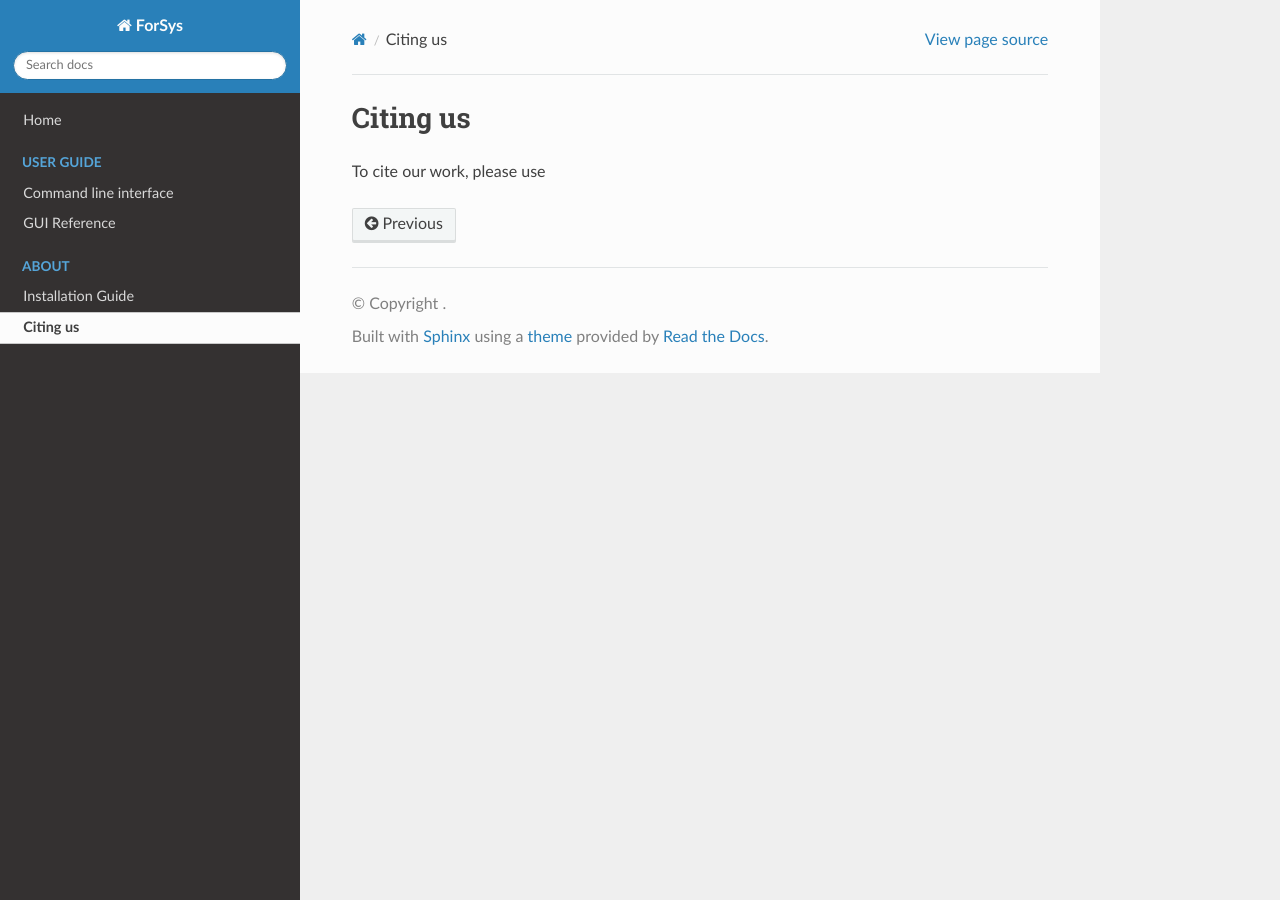
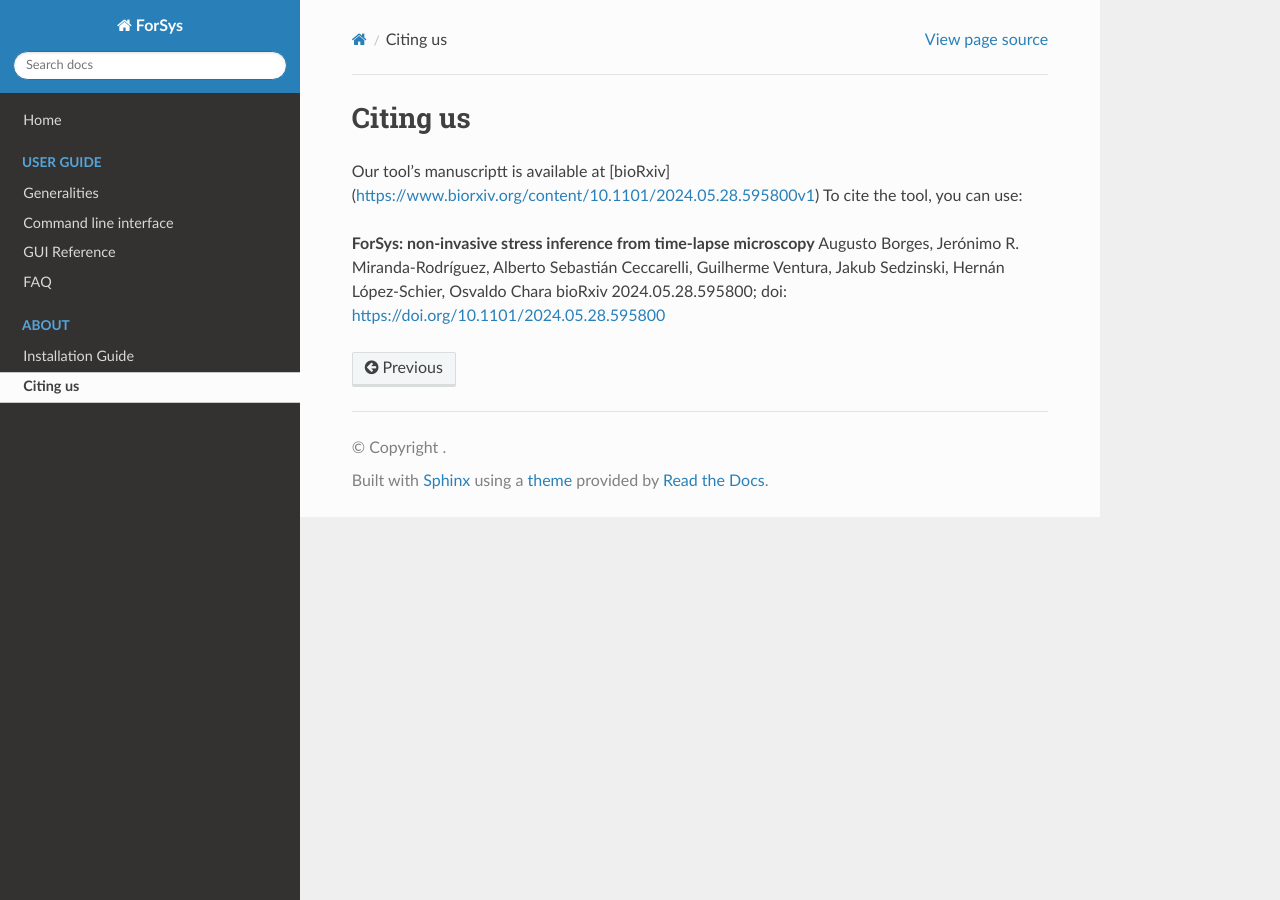
Before and after one commit to borgesaugusto/forsys, a Sphinx documentation site: the page built from docs/cite.rst, in a window 1280 px wide. Built offline with Sphinx 7.4.7 and the Read the Docs theme 3.1.0, drawn with Linux system fonts in a browser that asks for light colours; pages that are not in the unit, such as notebooks, are missing from menus.

Commit message:
Updated documentation and notebooks (#65)
* Updated documentation and notebooks

```diff
--- a/docs/cite.rst
+++ b/docs/cite.rst
@@ -1,3 +1,8 @@
 Citing us
 ----------
-To cite our work, please use
+Our tool's manuscriptt is available at [bioRxiv](https://www.biorxiv.org/content/10.1101/2024.05.28.595800v1)
+To cite the tool, you can use:
+
+**ForSys: non-invasive stress inference from time-lapse microscopy**
+Augusto Borges, Jerónimo R. Miranda-Rodríguez, Alberto Sebastián Ceccarelli, Guilherme Ventura, Jakub Sedzinski, Hernán López-Schier, Osvaldo Chara
+bioRxiv 2024.05.28.595800; doi: https://doi.org/10.1101/2024.05.28.595800
--- a/docs/index.rst
+++ b/docs/index.rst
@@ -36,8 +36,10 @@ The software is open-source.
    :maxdepth: 2
    :caption: User Guide
 
+   generalities
    command_line
    gui
+   faq
 
 .. toctree::
    :maxdepth: 3
--- a/docs/installation.rst
+++ b/docs/installation.rst
@@ -47,7 +47,7 @@ Installing from source
 
 .. code-block:: bash
 
-  git clone git@github.com:borgesaugusto/forsys.git
+  git clone https://github.com/borgesaugusto/forsys.git
 
 2. Change to the directory
 
```
Also changed, not shown: README.md (+1 -1 lines), docs/faq.rst (added, +12 -0 lines), docs/generalities.rst (added, +44 -0 lines), docs/gui.rst (+4 -18 lines), 4 other files.
